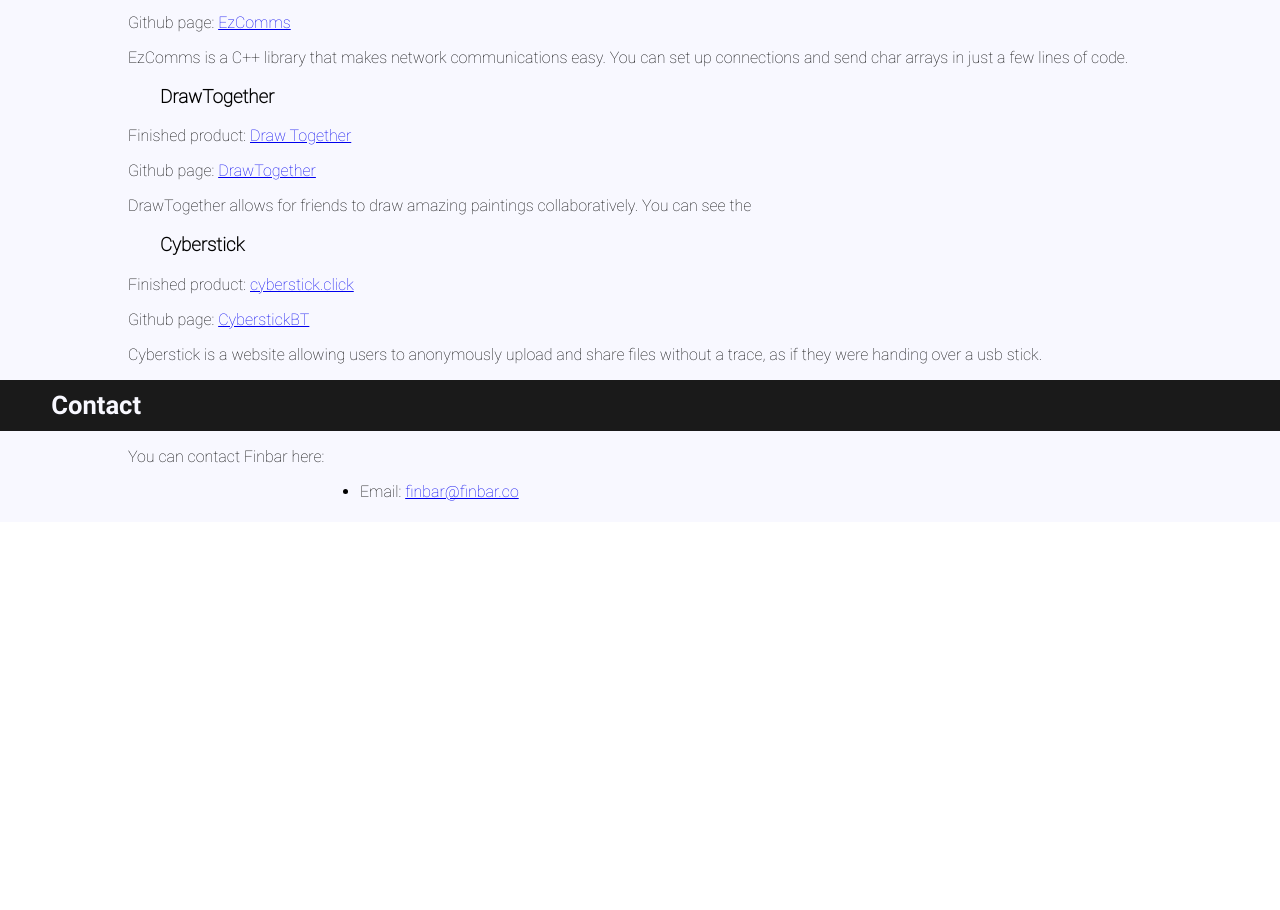
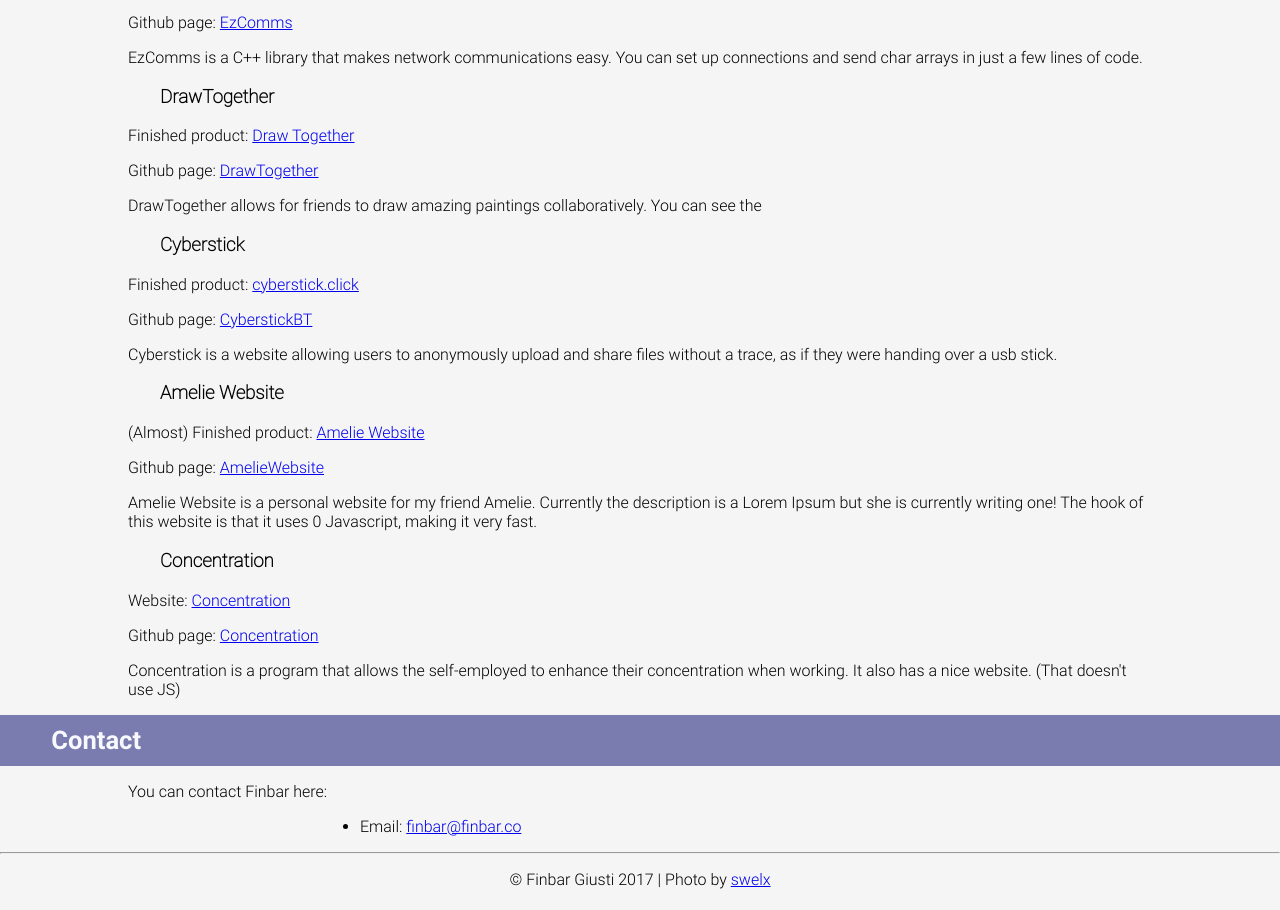
Before and after one commit to finbargiusti/WebCV, a plain HTML site: page index.html in a window 1280 px wide. Shown: the part 1470-2380 px from the top of the page. Before the commit the page ends 1992 px from the top, so only its background shows below. Drawn offline with Linux system fonts and the light colour scheme.

Commit message:
Content add

```diff
--- a/css/main.css
+++ b/css/main.css
@@ -14,6 +14,11 @@ body {
 @font-face {
 	font-family: RobotoThin;
 	src: url(../fonts/roboto-thin.ttf);
+	font-weight: 400;
+}
+@font-face {
+	font-family: RobotoLight;
+	src: url(../fonts/roboto-light.ttf);
 	font-weight: 400;
 }
 #pusher {
@@ -36,7 +41,8 @@ body {
 .content-title {
 	font-family: RobotoBold;
 	line-height: 2;
-	background-color: #1a1a1a;
+/*	background-color: #1a1a1a; */
+	background-color: #7A7BAE;
 	color:ghostwhite;
 	width:100%;
 	margin:0;
@@ -116,14 +122,14 @@ body {
 	transform:translateX(-50%);
 }
 #content p {
-	font-family: RobotoThin;
+	font-family: RobotoLight;
 	/*color:#232323;*/
 	margin-left:50%;
 	transform:translateX(-50%);
 	padding-bottom:0:
 }
 #content ul {
-	font-family: RobotoThin;
+	font-family: RobotoLight;
 	/*color:#232323;*/
 	margin-left:50%;
 	transform:translateX(-50%);
@@ -133,7 +139,7 @@ body {
 	top:0;
 	left:0;
 	border: white 5px;
-	border-radius:5px;
+	border-radius:20px;
 	overflow:none;
 	top:10%;
 	left:10%;
@@ -146,7 +152,7 @@ body {
 	transform:translateX(-75%);
 }
 #content {
-	background-color: ghostwhite;
+	background-color: whitesmoke;
 	padding-bottom:5px;
 }
 #header-wrapper h1 {
--- a/index.html
+++ b/index.html
@@ -13,7 +13,7 @@
 		<div id="header-wrapper">
 			<img src="images/finbar.jpg" id="finbar"/>
 			<h1 id="name-title">FINBAR GIUSTI</h1>
-			<p>Programmer&nbsp;·&nbsp;Video editor&nbsp;·&nbsp;Student</p>
+			<p>Programmer&nbsp;·&nbsp;Web Designer&nbsp;·&nbsp;Student</p>
 		</div>
 	</div>
 	<img id="moar" src="images/down-arrow.svg">
@@ -51,12 +51,22 @@
 		<p>Finished product: <a href="http://cyberstick.click" >cyberstick.click</a></p>
 		<p>Github page: <a href="http://github.com/finbargiusti/CyberstickBT" >CyberstickBT</a></p>
 		<p>Cyberstick is a website allowing users to anonymously upload and share files without a trace, as if they were handing over a usb stick.</p>
+		<h3>Amelie Website</h3>
+		<p>(Almost) Finished product: <a href="http://finbargiusti.github.io/AmelieWebsite">Amelie Website</a></p>
+		<p>Github page: <a href="http://github.com/finbargiusti/AmelieWebsite" >AmelieWebsite</a></p>
+		<p>Amelie Website is a personal website for my friend Amelie. Currently the description is a Lorem Ipsum but she is currently writing one! The hook of this website is that it uses 0 Javascript, making it very fast.</p>
+		<h3>Concentration</h3>
+		<p>Website: <a href="http://finbar.co/Concentration">Concentration</a></p>
+		<p>Github page: <a href="http://github.com/finbargiusti/Concentration">Concentration</a></p>
+		<p>Concentration is a program that allows the self-employed to enhance their concentration when working. It also has a nice website. (That doesn't use JS)</p>
 		<h2 class="content-title original" id="contact">Contact</h2>
 		<p>You can contact Finbar here:
 			<ul>
 				<li>Email: <a href="mailto:finbar@finbar.co">finbar@finbar.co</a></li>
 			</ul>
 		</p>
+		<hr />
+		<center><p>&copy; Finbar Giusti 2017 | Photo by <a href="http://instagram.com/swelx" >swelx</a></p></center>
 	</div>
 </body>
 </html>
--- a/js/main.js
+++ b/js/main.js
@@ -28,9 +28,11 @@ window.addEventListener('scroll', function() {
 			newElment.className = "content-title"
 			newElment.style.position = "fixed";
 			newElment.style.top = title.clientHeight + "px";
-			try {content.removeChild(document.getElementById("hovering")); }
+			newElment.style.zIndex = "100";
+ 			try {content.removeChild(document.getElementById("hovering")); }
 			catch(err) {}
 			content.appendChild(newElment);
+			subtitles[i+1].style.zIndex = "100000";
 			++trynum;
 		}
 	}
```
